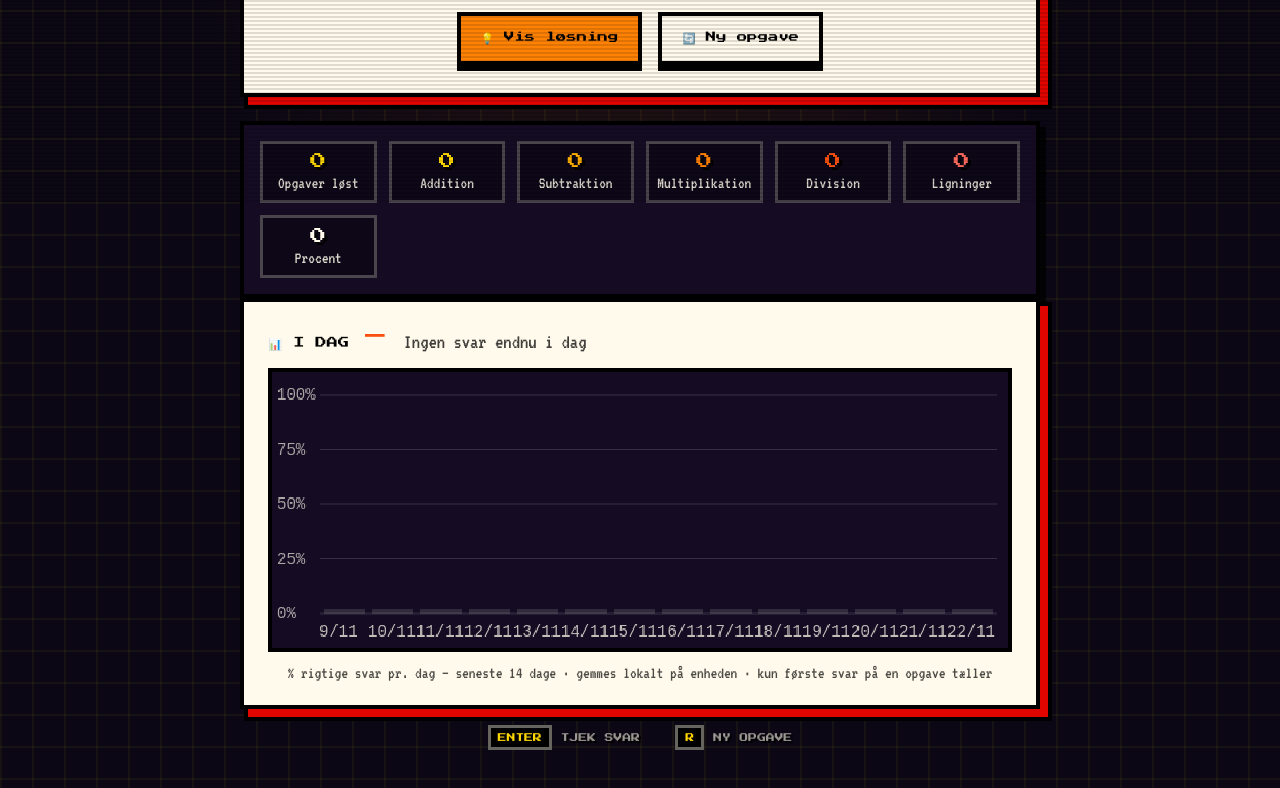
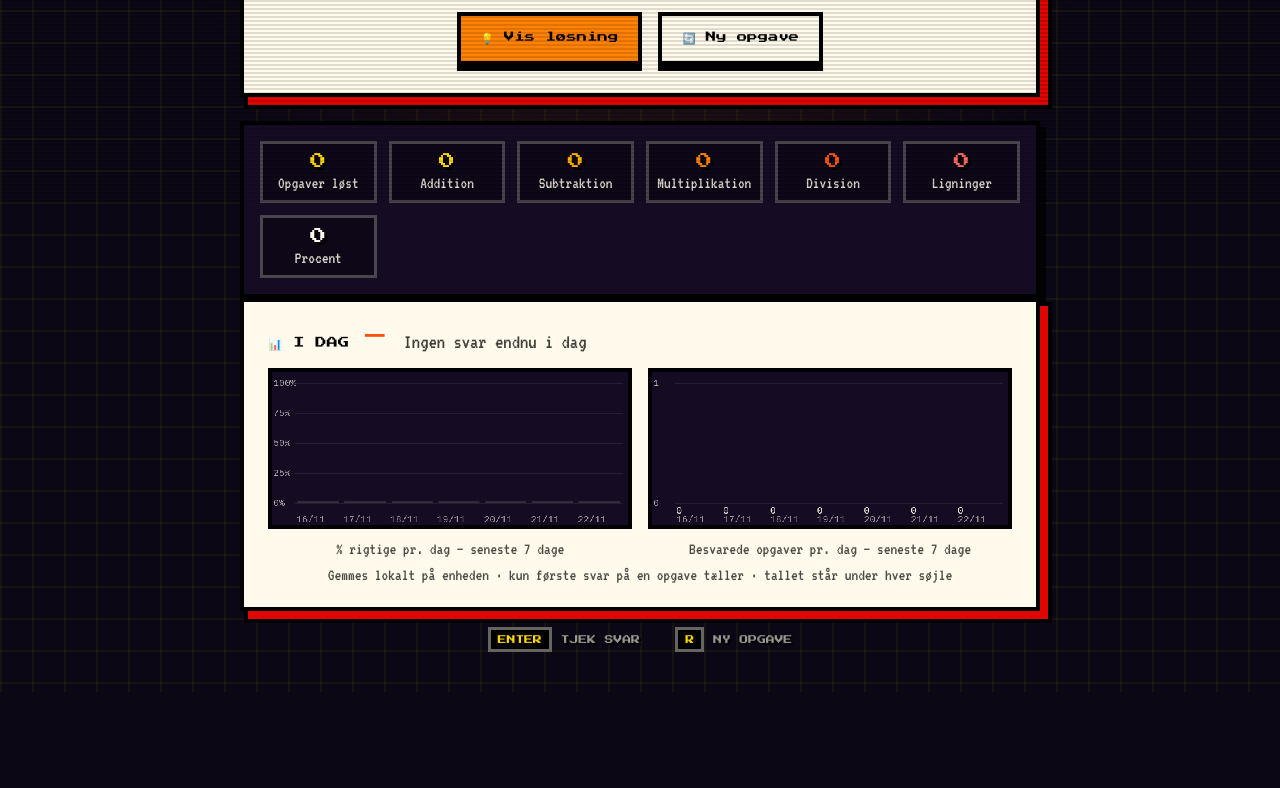
Before and after one commit to elpollodiablo2nd/test, a plain HTML site: page math-aid/index.html in a window 1280 px wide. Shown: the part 598-1386 px from the top of the page. After the commit the page ends 1290 px from the top, so only its background shows below. Drawn offline with Linux system fonts and the light colour scheme.

Commit message:
Charts: 7 days, value labels under bars, new per-day answered-count chart
Co-authored-by: elpollodiablo2nd <elpollodiablo2nd@users.noreply.github.com>

```diff
--- a/math-aid/index.html
+++ b/math-aid/index.html
@@ -457,7 +457,13 @@
             opacity: 0.75;
         }
 
-        #chart {
+        .charts {
+            display: grid;
+            grid-template-columns: 1fr 1fr;
+            gap: 1rem;
+        }
+
+        .charts canvas {
             width: 100%;
             height: auto;
             background: var(--screen);
@@ -501,6 +507,7 @@
             .stats { grid-template-columns: repeat(2, 1fr); }
             .math-card { padding: 1.25rem; }
             .figure svg { width: 170px; }
+            .charts { grid-template-columns: 1fr; }
         }
     </style>
 </head>
@@ -563,8 +570,17 @@
                 <span class="today-pct" id="today-pct">–</span>
                 <span class="today-detail" id="today-detail">Ingen svar endnu i dag</span>
             </div>
-            <canvas id="chart" width="640" height="240"></canvas>
-            <div class="chart-caption">% rigtige svar pr. dag — seneste 14 dage · gemmes lokalt på enheden · kun første svar på en opgave tæller</div>
+            <div class="charts">
+                <div>
+                    <canvas id="chart" width="560" height="240"></canvas>
+                    <div class="chart-caption">% rigtige pr. dag — seneste 7 dage</div>
+                </div>
+                <div>
+                    <canvas id="chart-counts" width="560" height="240"></canvas>
+                    <div class="chart-caption">Besvarede opgaver pr. dag — seneste 7 dage</div>
+                </div>
+            </div>
+            <div class="chart-caption">Gemmes lokalt på enheden · kun første svar på en opgave tæller · tallet står under hver søjle</div>
         </div>
 
         <p class="hint"><kbd>ENTER</kbd> TJEK SVAR &nbsp;&nbsp; <kbd>R</kbd> NY OPGAVE</p>
@@ -1386,51 +1402,69 @@
                 pctEl.style.color = pct >= 75 ? 'var(--m-orange-dark)' : pct >= 50 ? '#B36A00' : 'var(--m-red)';
                 detEl.textContent = `${t.correct} af ${t.total} svar rigtige i dag`;
             }
-            drawChart(h);
+            const days = lastNDays(h, 7);
+            const pctColors = ['#E10500', '#FA500F', '#FF8205', '#FFAF00', '#FFD800'];
+            drawBars('chart', days,
+                (d) => (d.entry && d.entry.total > 0 ? (d.entry.correct / d.entry.total) * 100 : null),
+                (v) => Math.round(v) + '%',
+                (v) => pctColors[Math.min(4, Math.floor(v / 25))],
+                100, 4);
+            const maxCount = Math.max(1, ...days.map((d) => (d.entry ? d.entry.total : 0)));
+            drawBars('chart-counts', days,
+                (d) => (d.entry ? d.entry.total : 0),
+                (v) => String(Math.round(v)),
+                () => '#FF8205',
+                maxCount, Math.min(maxCount, 8));
         }
 
-        function drawChart(h) {
-            const canvas = document.getElementById('chart');
+        function lastNDays(h, n) {
+            const days = [];
+            const now = new Date();
+            for (let i = n - 1; i >= 0; i--) {
+                const d = new Date(now.getFullYear(), now.getMonth(), now.getDate() - i);
+                days.push({ label: d.getDate() + '/' + (d.getMonth() + 1), entry: h[dateKey(d)] || null });
+            }
+            return days;
+        }
+
+        function drawBars(canvasId, days, getVal, fmtVal, colorFor, yMax, gridSteps) {
+            const canvas = document.getElementById(canvasId);
             if (!canvas || !canvas.getContext) return;
             const ctx = canvas.getContext('2d');
             const W = canvas.width;
             const H = canvas.height;
-            const top = 20, bottom = 30, left = 42, right = 10;
+            const top = 18, bottom = 34, left = 36, right = 8;
+            const baseY = H - bottom;
+            const plotH = H - top - bottom;
             ctx.fillStyle = '#150C24';
             ctx.fillRect(0, 0, W, H);
-            ctx.font = '14px VT323, monospace';
-            for (let p = 0; p <= 100; p += 25) {
-                const y = H - bottom - (p / 100) * (H - top - bottom);
+            ctx.font = '15px VT323, monospace';
+            for (let s = 0; s <= gridSteps; s++) {
+                const y = baseY - (s / gridSteps) * plotH;
                 ctx.strokeStyle = 'rgba(255,250,235,0.15)';
                 ctx.beginPath();
                 ctx.moveTo(left, y);
                 ctx.lineTo(W - right, y);
                 ctx.stroke();
                 ctx.fillStyle = 'rgba(255,250,235,0.65)';
-                ctx.fillText(p + '%', 4, y + 4);
-            }
-            const days = [];
-            const now = new Date();
-            for (let i = 13; i >= 0; i--) {
-                const d = new Date(now.getFullYear(), now.getMonth(), now.getDate() - i);
-                days.push({ label: d.getDate() + '/' + (d.getMonth() + 1), entry: h[dateKey(d)] || null });
+                ctx.fillText(fmtVal((yMax / gridSteps) * s), 2, y + 4);
             }
             const slot = (W - left - right) / days.length;
-            const barW = Math.max(6, Math.floor(slot) - 6);
-            const colors = ['#E10500', '#FA500F', '#FF8205', '#FFAF00', '#FFD800'];
-            const baseY = H - bottom;
+            const barW = Math.max(6, Math.floor(slot) - 8);
             days.forEach((day, i) => {
                 const x = left + i * slot + (slot - barW) / 2;
-                let pct = null;
-                if (day.entry && day.entry.total > 0) pct = (day.entry.correct / day.entry.total) * 100;
-                const bh = pct === null ? 4 : Math.max(2, (pct / 100) * (H - top - bottom));
-                ctx.fillStyle = pct === null ? 'rgba(255,250,235,0.12)' : colors[Math.min(4, Math.floor(pct / 25))];
+                const val = getVal(day);
+                const stub = val === null;
+                const bh = stub ? 4 : Math.max(val === 0 ? 0 : 2, (val / yMax) * plotH);
+                ctx.fillStyle = stub ? 'rgba(255,250,235,0.12)' : colorFor(val);
                 ctx.fillRect(x, baseY - bh, barW, bh);
-                ctx.fillStyle = 'rgba(255,250,235,0.75)';
-                ctx.fillText(day.label, x - 4, H - 10);
-                if (pct !== null) {
-                    ctx.fillText(String(Math.round(pct)), x, baseY - bh - 6);
+                // tallet UNDER hver søjle, datoen nederst
+                if (!stub) {
+                    ctx.fillStyle = 'rgba(255,250,235,0.95)';
+                    ctx.fillText(fmtVal(val), x - 2, baseY + 16);
                 }
+                ctx.fillStyle = 'rgba(255,250,235,0.6)';
+                ctx.fillText(day.label, x - 2, baseY + 30);
             });
         }
 
```
Also changed, not shown: 1 other file.
